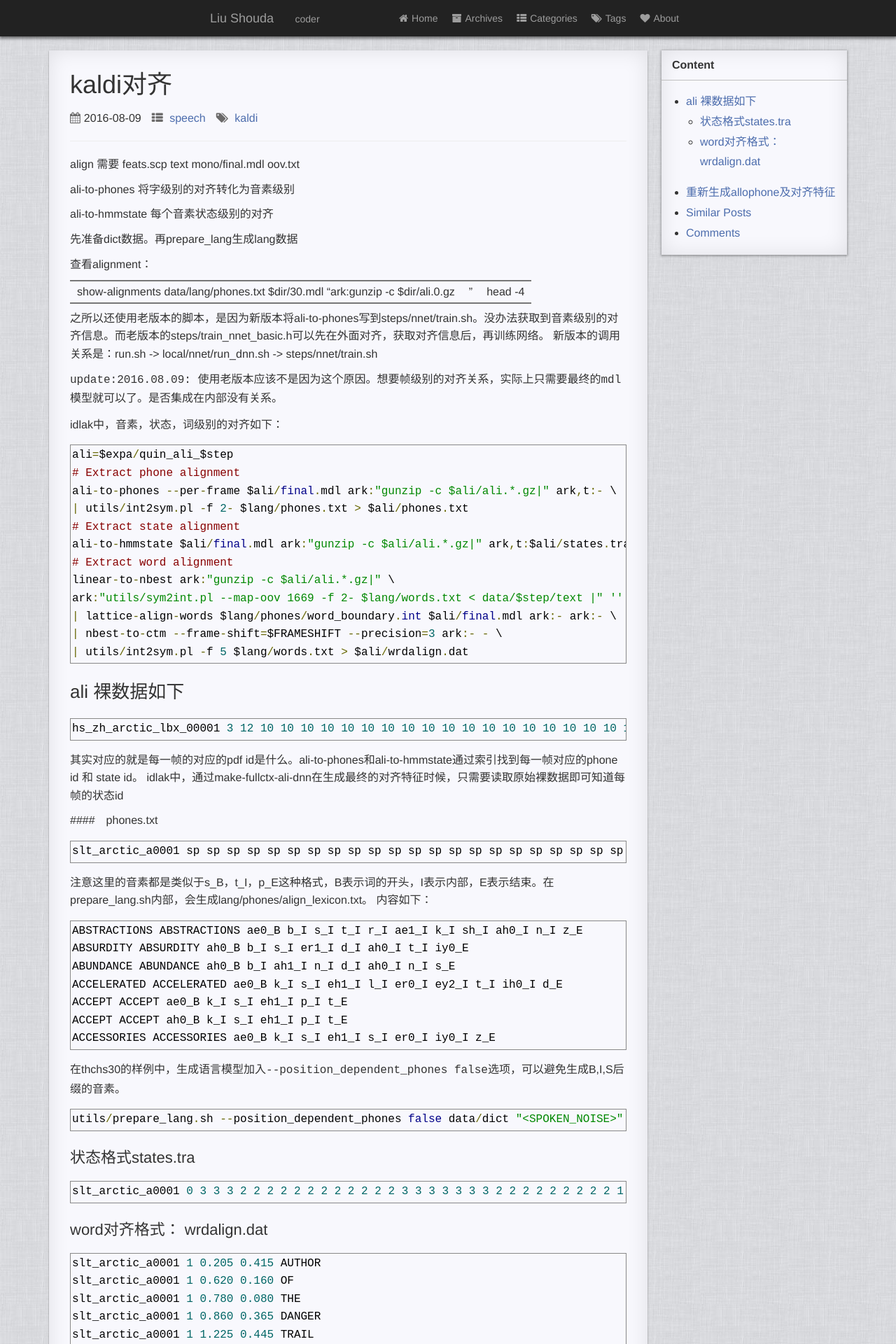
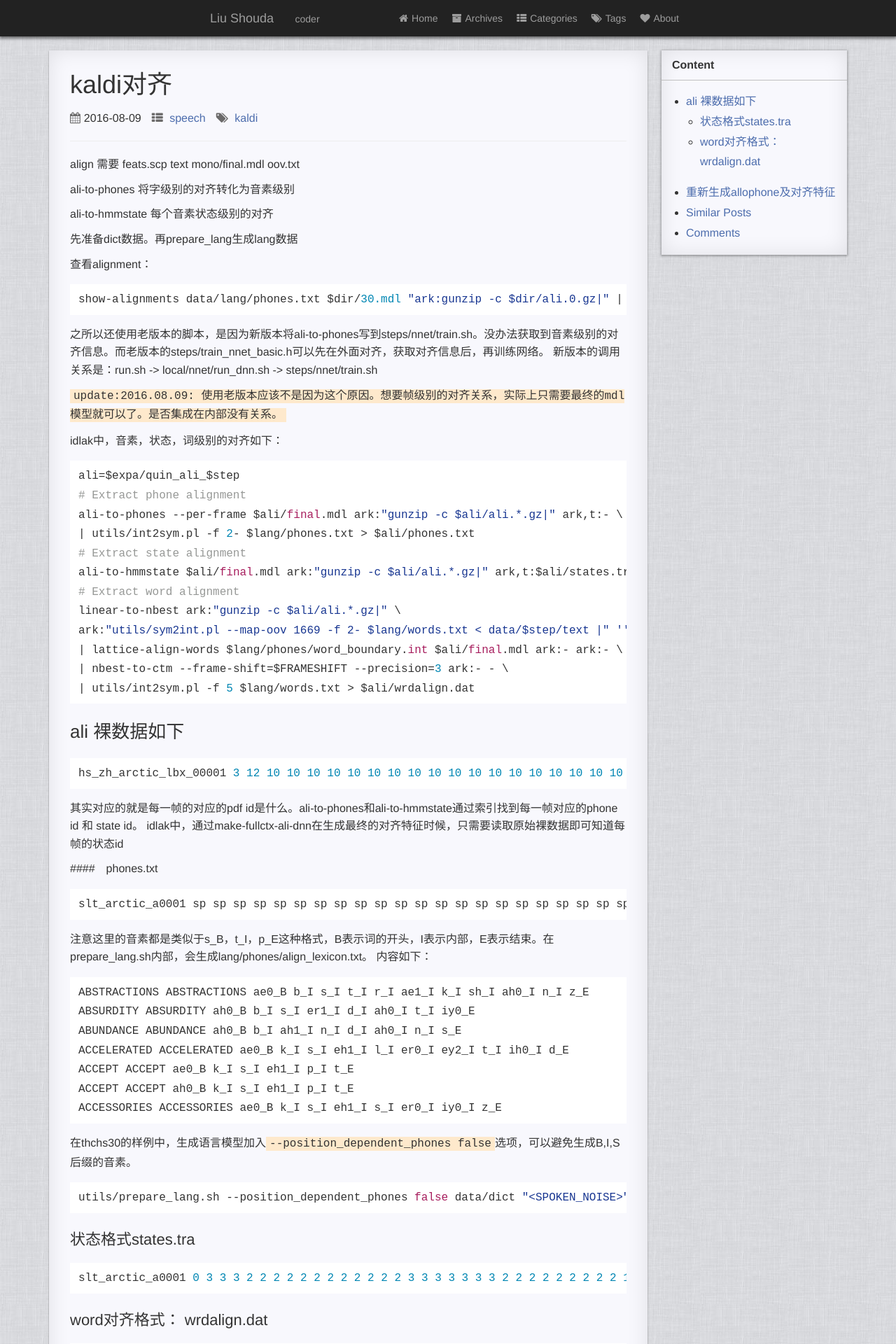
Before and after one commit to vsooda/vsooda.github.io, a Jekyll site: the page built from _posts/2016-08-09-kaldi-align.markdown, in a window 1280 px wide. Shown: the top 1920 px of the page at 70% size. Built offline with Jekyll 4.4.1, drawn with Linux system fonts in a browser that asks for light colours; comment, search, counter and statistics services are not loaded.

Commit message:
github highlight config

````diff
--- a/_config.yml
+++ b/_config.yml
@@ -32,6 +32,7 @@ highlighter: rouge
 #markdown: kramdown
 kramdown:
     input: GFM
+    auto_ids: true
     syntax_highlighter: rouge
 
 
--- a/_includes/head.html
+++ b/_includes/head.html
@@ -10,7 +10,7 @@
     <link rel="icon" href="/favicon.ico?" type="image/x-icon">
     <link rel="stylesheet" href="{{ " /css/fontawesome/css/font-awesome.min.css " | prepend: site.baseurl }}">
     <link rel="stylesheet" href="{{ " /css/main.css " | prepend: site.baseurl }}">
-    <link rel="stylesheet" href="{{ " /js/code/prettify.css " | prepend: site.baseurl }}">
+    <link rel="stylesheet" href="{{ " /css/github-v2.min.css " | prepend: site.baseurl }}">
     <link rel="canonical" href="{{ page.url | replace:'index.html','' | prepend: site.baseurl | prepend: site.url }}">
     <link rel="alternate" type="application/rss+xml" title="{{ site.title }}" href="{{ " /feed.xml " | prepend: site.baseurl | prepend: site.url }}">
 
--- a/_posts/2016-08-09-kaldi-align.markdown
+++ b/_posts/2016-08-09-kaldi-align.markdown
@@ -25,7 +25,9 @@ ali-to-hmmstate
 
 查看alignment：
 
+```
 show-alignments data/lang/phones.txt $dir/30.mdl "ark:gunzip -c $dir/ali.0.gz|" | head -4
+```
 
 之所以还使用老版本的脚本，是因为新版本将ali-to-phones写到steps/nnet/train.sh。没办法获取到音素级别的对齐信息。而老版本的steps/train_nnet_basic.h可以先在外面对齐，获取对齐信息后，再训练网络。
 新版本的调用关系是：run.sh -> local/nnet/run_dnn.sh -> steps/nnet/train.sh
--- a/_sass/_base.scss
+++ b/_sass/_base.scss
@@ -27,16 +27,18 @@ ul, ol, dl, figure,
 //     background-color: #eef;
 // }
 //
-// code {
-//     padding: 1px 5px;
-// }
-//
+ code {
+     padding: 1px 5px;
+     background-color: #fee9cc;
+ }
+
  pre {
      padding: 8px 12px;
      overflow-x: auto;
 
      > code {
-         border: 0;
+         background-color: transparent;
+         border: none;
          padding-right: 0;
          padding-left: 0;
      }
--- a/_sass/_syntax-highlighting.scss
+++ /dev/null
@@ -1,71 +0,0 @@
-/**
- * Syntax highlighting styles
- */
-.highlight {
-    background: #fff;
-    @extend %vertical-rhythm;
-
-    .highlighter-rouge & {
-      background: #eef;
-    }
-
-    .c     { color: #998; font-style: italic } // Comment
-    .err   { color: #a61717; background-color: #e3d2d2 } // Error
-    .k     { font-weight: bold } // Keyword
-    .o     { font-weight: bold } // Operator
-    .cm    { color: #998; font-style: italic } // Comment.Multiline
-    .cp    { color: #999; font-weight: bold } // Comment.Preproc
-    .c1    { color: #998; font-style: italic } // Comment.Single
-    .cs    { color: #999; font-weight: bold; font-style: italic } // Comment.Special
-    .gd    { color: #000; background-color: #fdd } // Generic.Deleted
-    .gd .x { color: #000; background-color: #faa } // Generic.Deleted.Specific
-    .ge    { font-style: italic } // Generic.Emph
-    .gr    { color: #a00 } // Generic.Error
-    .gh    { color: #999 } // Generic.Heading
-    .gi    { color: #000; background-color: #dfd } // Generic.Inserted
-    .gi .x { color: #000; background-color: #afa } // Generic.Inserted.Specific
-    .go    { color: #888 } // Generic.Output
-    .gp    { color: #555 } // Generic.Prompt
-    .gs    { font-weight: bold } // Generic.Strong
-    .gu    { color: #aaa } // Generic.Subheading
-    .gt    { color: #a00 } // Generic.Traceback
-    .kc    { font-weight: bold } // Keyword.Constant
-    .kd    { font-weight: bold } // Keyword.Declaration
-    .kp    { font-weight: bold } // Keyword.Pseudo
-    .kr    { font-weight: bold } // Keyword.Reserved
-    .kt    { color: #458; font-weight: bold } // Keyword.Type
-    .m     { color: #099 } // Literal.Number
-    .s     { color: #d14 } // Literal.String
-    .na    { color: #008080 } // Name.Attribute
-    .nb    { color: #0086B3 } // Name.Builtin
-    .nc    { color: #458; font-weight: bold } // Name.Class
-    .no    { color: #008080 } // Name.Constant
-    .ni    { color: #800080 } // Name.Entity
-    .ne    { color: #900; font-weight: bold } // Name.Exception
-    .nf    { color: #900; font-weight: bold } // Name.Function
-    .nn    { color: #555 } // Name.Namespace
-    .nt    { color: #000080 } // Name.Tag
-    .nv    { color: #008080 } // Name.Variable
-    .ow    { font-weight: bold } // Operator.Word
-    .w     { color: #bbb } // Text.Whitespace
-    .mf    { color: #099 } // Literal.Number.Float
-    .mh    { color: #099 } // Literal.Number.Hex
-    .mi    { color: #099 } // Literal.Number.Integer
-    .mo    { color: #099 } // Literal.Number.Oct
-    .sb    { color: #d14 } // Literal.String.Backtick
-    .sc    { color: #d14 } // Literal.String.Char
-    .sd    { color: #d14 } // Literal.String.Doc
-    .s2    { color: #d14 } // Literal.String.Double
-    .se    { color: #d14 } // Literal.String.Escape
-    .sh    { color: #d14 } // Literal.String.Heredoc
-    .si    { color: #d14 } // Literal.String.Interpol
-    .sx    { color: #d14 } // Literal.String.Other
-    .sr    { color: #009926 } // Literal.String.Regex
-    .s1    { color: #d14 } // Literal.String.Single
-    .ss    { color: #990073 } // Literal.String.Symbol
-    .bp    { color: #999 } // Name.Builtin.Pseudo
-    .vc    { color: #008080 } // Name.Variable.Class
-    .vg    { color: #008080 } // Name.Variable.Global
-    .vi    { color: #008080 } // Name.Variable.Instance
-    .il    { color: #099 } // Literal.Number.Integer.Long
-}
````
Also changed, not shown: css/github-v2.min.css (added), 1 other file.
